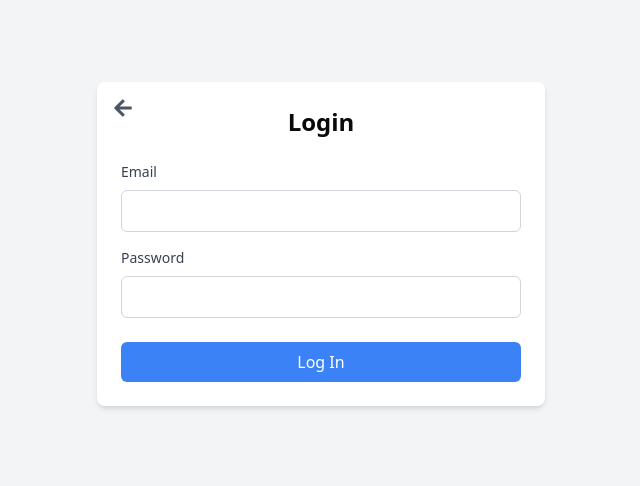
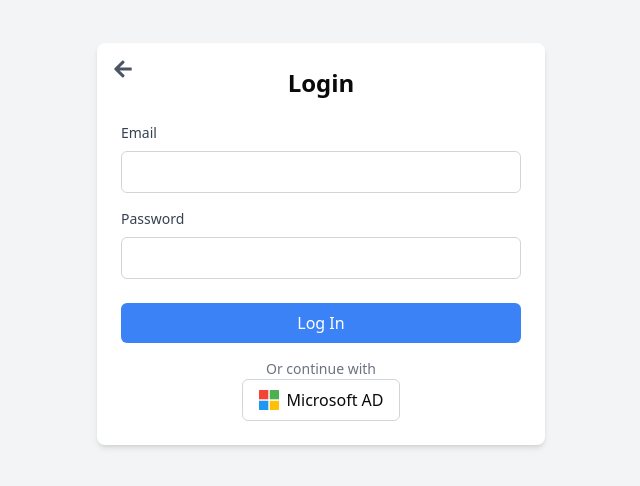
Before and after one commit to collinskrotich/Guru-AI, a Next.js app: page /login in a window 1280 px wide. Shown: the part 156-642 px from the top of the page, without its empty margins (319-959 px from the left). Built offline with nearby package versions, Linux system fonts and the light colour scheme.

Commit message:
Fix azure-ad login

```diff
--- /dev/null
+++ b/app/api/auth/[...nextauth]/auth.ts
@@ -0,0 +1,22 @@
+import type { NextAuthOptions } from "next-auth";
+import AzureADProvider from "next-auth/providers/azure-ad";
+
+
+export const authOptions: NextAuthOptions = {
+        providers: [
+          AzureADProvider({
+            clientId: process.env.AZURE_AD_CLIENT_ID!,
+            clientSecret: process.env.AZURE_AD_CLIENT_SECRET!,
+            tenantId: process.env.AZURE_AD_TENANT_ID!,
+            authorization: { params: { scope: "openid profile email offline_access" } },
+          }),
+        ],
+        callbacks: {
+          async jwt({ token, account }) {
+            if (account) {
+              token.idToken = account.id_token;
+            }
+            return token;
+          },
+        },
+      };
--- a/app/api/auth/[...nextauth]/route.ts
+++ b/app/api/auth/[...nextauth]/route.ts
@@ -1,27 +1,7 @@
-import NextAuth, { AuthOptions } from "next-auth";
-import AzureADProvider from "next-auth/providers/azure-ad";
-
-export const authOptions: AuthOptions = {
-  providers: [
-    AzureADProvider({
-      clientId: process.env.AZURE_AD_CLIENT_ID!,
-      clientSecret: process.env.AZURE_AD_CLIENT_SECRET!,
-      tenantId: process.env.AZURE_AD_TENANT_ID!,
-      authorization: { params: { scope: "openid profile user.Read email" } },
-    }),
-  ],
-  callbacks: {
-    async jwt({ token, account }) {
-      if (account) {
-        token.idToken = account.id_token;
-      }
-      return token;
-    },
-  },
-};
+import NextAuth from "next-auth";
+import { authOptions } from "./auth";
 
 const handler = NextAuth(authOptions);
 
-// Export named functions for GET and POST
 export const GET = handler;
 export const POST = handler;
--- a/app/api/auth/signin/azure-ad/page.tsx
+++ /dev/null
@@ -1,11 +0,0 @@
-import React from 'react'
-
-const page = () => {
-  return (
-    <div>
-      Welcome to the Azure AD signin page
-    </div>
-  )
-}
-
-export default page
--- a/app/application/page.tsx
+++ b/app/application/page.tsx
@@ -1,9 +1,14 @@
+"use client";
 import React from 'react'
 import AssistantUI from '@/components/Search'
+import { SessionProvider } from 'next-auth/react'
+
 const page = () => {
   return (
          <div >
-          <AssistantUI/>
+          <SessionProvider>
+            <AssistantUI/>
+          </SessionProvider>
     </div>
   )
 }
--- a/app/loginad/LoginAD.tsx
+++ b/app/loginad/LoginAD.tsx
@@ -5,6 +5,11 @@ import { useSession, signIn, signOut } from "next-auth/react";
 
 export const LoginButton = () => {
   const { data: session } = useSession();
+
+  const login= async () => {
+    await signIn(undefined, { callbackUrl: '/application' });
+    console.log("login");
+  }
 
   if (session) {
     return (
@@ -14,11 +19,10 @@ export const LoginButton = () => {
       </>
     );
   }
-
   return (
     <>
       Not signed in <br />
-      <button onClick={() => signIn()}>Sign in</button>
+      <button onClick={()=>login()}>Sign in</button>
     </>
   );
 };
--- a/components/Login.tsx
+++ b/components/Login.tsx
@@ -12,6 +12,7 @@ const Login = () => {
   });
   const [error, setError] = useState('');
   const [isLoading, setIsLoading] = useState(false);
+  const [isLoadingAD, setIsLoadingAD] = useState(false);
   const router = useRouter();
   const setFirstName = useStore((state) => state.setFirstName);
 
@@ -24,8 +25,16 @@ const Login = () => {
   };
 
   const loginwithAD = async () => {
-    await signIn('azure-ad',
-      {callbackUrl: '/application'});
+    setIsLoadingAD(true);
+    try {
+      await signIn('azure-ad',
+        {callbackUrl: '/application'});
+    } catch (error) {
+      console.error('Login error:', error);
+      setError('An unexpected error occurred');
+    } finally {
+      setIsLoadingAD(false);
+    }
   }
 
   const handleSubmit = async (e: React.FormEvent<HTMLFormElement>) => {
@@ -112,7 +121,32 @@ const Login = () => {
               'Log In'
             )}
           </button>
+
         </form>
+        <div className="mt-4 flex flex-col items-center">
+          <p className="text-sm text-gray-500">Or continue with</p>
+          <button
+            onClick={loginwithAD}
+            className="flex items-center gap-2 border border-gray-300 rounded-md py-2 px-4"
+            disabled={isLoading}
+          >
+            {isLoadingAD ? (
+              <>
+                <div className="animate-spin rounded-full h-5 w-5 border-b-2 border-gray-900" />
+                <span>Signing in...</span>
+              </>
+            ) : (
+              <>
+                <img
+                  src="/microsoft.png"
+                  alt="Microsoft logo"
+                  className="w-5 h-5"
+                />
+                Microsoft AD
+              </>
+            )}
+          </button>
+        </div>
       </div>
     </div>
   );
--- a/components/Search.tsx
+++ b/components/Search.tsx
@@ -23,6 +23,7 @@ import {
   Circle,
 } from "lucide-react";
 import useStore from '../app/store/useStore';
+import { useSession } from "next-auth/react";
 
 interface ChatMessage {
   role: "user" | "ai";
@@ -49,6 +50,7 @@ export default function AssistantUI() {
   const [isExpanded, setIsExpanded] = useState(true);
   const [currentDateTime, setCurrentDateTime] = useState("");
   const firstName = useStore((state) => state.firstName);
+  const { data: session } = useSession();
 
   const getFormattedTimestamp = () => {
     const now = new Date();
@@ -185,7 +187,11 @@ export default function AssistantUI() {
         <>
           <h1 className="text-4xl mb-2">
             <span className="text-teal-600">Hello,</span>{' '}
-            <span className="text-indigo-600">{firstName || 'User'}</span>
+            {session ? (
+              <span className="text-indigo-500">{session.user?.name}</span>
+            ) : (
+              <span className="text-indigo-600">{firstName || 'User'}</span>
+            )}
           </h1>
           <h2 className="text-2xl text-gray-600 mb-8">
             How can I help you today?
--- a/components/Sidebar.tsx
+++ b/components/Sidebar.tsx
@@ -14,6 +14,7 @@ import { GrLogout } from "react-icons/gr";
 import { IoSearchOutline } from "react-icons/io5";
 import { IoMicOutline } from "react-icons/io5"
 import { FaBrain } from "react-icons/fa";
+import { signOut } from "next-auth/react";
 
 const menuItems = [
   { id: 1, label: "AI Search", icon: IoSearchOutline, link: "/application" },
@@ -131,7 +132,10 @@ const Sidebar = () => {
             );
           })}
 
-      <div className="flex  px-3 items-center ">
+      <div
+        className="flex px-3 items-center cursor-pointer"
+        onClick={() => signOut({ callbackUrl: '/' })}
+      >
         <div style={{ width: "2.5rem" }}>
           <GrLogout />
         </div>
@@ -143,101 +147,9 @@ const Sidebar = () => {
       </div>
         </div>
       </div>
-{/*
-      <div className="flex  px-3 items-center">
-        <div style={{ width: "2.5rem" }}>
-          <GrLogout />
-        </div>
-        {!toggleCollapse && (
-          <span className={classNames("text-md font-medium text-text-light")}>
-            Logout
-          </span>
-        )}
-      </div> */}
     </div>
   );
 };
 
 
 export default Sidebar;
-
-// "use client";
-
-// import React, { useState, useEffect } from 'react';
-// import {
-//   ArrowLeft, Plus, Brain, Gem, HelpCircle, Clock,
-//   Settings, Search, Mic, LogOut
-// } from 'lucide-react';
-
-// const menuItems = [
-//   { id: 1, label: "AI Search", icon: Search, link: "/application" },
-//   { id: 2, label: "Explore Gurus", icon: Gem, link: "/application/guru" },
-//   { id: 6, label: "Guru Live", icon: Mic, link: "/application/guruLive" },
-//   { id: 7, label: "Brain", icon: Brain, link: "/application/brain" },
-//   { id: 3, label: "Help", icon: HelpCircle, link: "/application/help" },
-//   { id: 4, label: "Activity", icon: Clock, link: "/application/activities" },
-//   { id: 5, label: "Settings", icon: Settings, link: "/application/settings" },
-// ];
-
-// const Sidebar = () => {
-//   const [isCollapsed, setIsCollapsed] = useState(false);
-//   const [activeLink, setActiveLink] = useState('/application');
-
-//   useEffect(() => {
-//     setActiveLink(window.location.pathname);
-//   }, []);
-
-//   const toggleCollapse = () => setIsCollapsed(!isCollapsed);
-
-//   const handleLinkClick = (e: React.MouseEvent<HTMLAnchorElement>, link: string) => {
-//     e.preventDefault();
-//     setActiveLink(link);
-//     window.history.pushState({}, '', link);
-//   };
-
-//   const sidebarWidth = isCollapsed ? 'w-20' : 'w-64';
-
-//   return (
-//     <div className={`h-screen bg-slate-100 flex flex-col justify-between p-4 ${sidebarWidth} transition-all duration-300 relative`}>
-//       <div>
-//         <button
-//           onClick={toggleCollapse}
-//           className={`absolute top-4 ${isCollapsed ? '-right-4' : 'right-4'} p-2 rounded bg-slate-200 hover:bg-slate-300 transition-colors`}
-//           aria-label={isCollapsed ? "Expand sidebar" : "Collapse sidebar"}
-//         >
-//           <ArrowLeft className={`transform ${isCollapsed ? 'rotate-180' : ''} transition-transform duration-300`} />
-//         </button>
-
-//         <a
-//           href="/application/guru"
-//           onClick={(e) => handleLinkClick(e, '/application/guru')}
-//           className={`w-full mt-12 mb-8 flex items-center justify-center bg-slate-300 hover:bg-slate-400 rounded-full py-2 ${isCollapsed ? 'px-2' : 'px-4'} transition-colors`}
-//         >
-//           <Plus size={20} />
-//           {!isCollapsed && <span className="ml-2">New chat</span>}
-//         </a>
-
-//         <nav>
-//           {menuItems.map((item) => (
-//             <a
-//               key={item.id}
-//               href={item.link}
-//               onClick={(e) => handleLinkClick(e, item.link)}
-//               className={`flex items-center py-2 px-4 rounded-lg mb-2 ${activeLink === item.link ? 'bg-sky-200' : 'hover:bg-slate-200'} transition-colors`}
-//             >
-//               <item.icon size={20} />
-//               {!isCollapsed && <span className="ml-4">{item.label}</span>}
-//             </a>
-//           ))}
-//         </nav>
-//       </div>
-
-//       <button className="flex items-center py-2 px-4 rounded-lg hover:bg-slate-200 transition-colors">
-//         <LogOut size={20} />
-//         {!isCollapsed && <span className="ml-4">Logout</span>}
-//       </button>
-//     </div>
-//   );
-// };
-
-// export default Sidebar;
```
Also changed, not shown: public/microsoft.png (added), 1 other file (tests, documents, lock files or other folders).
